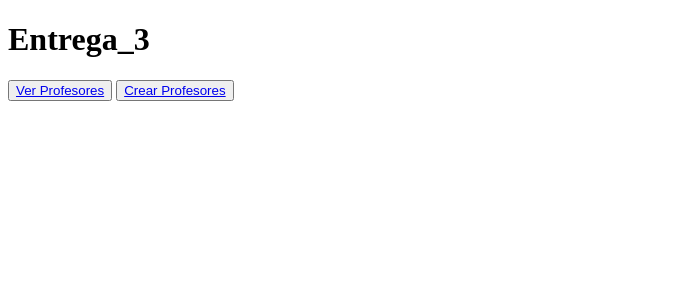
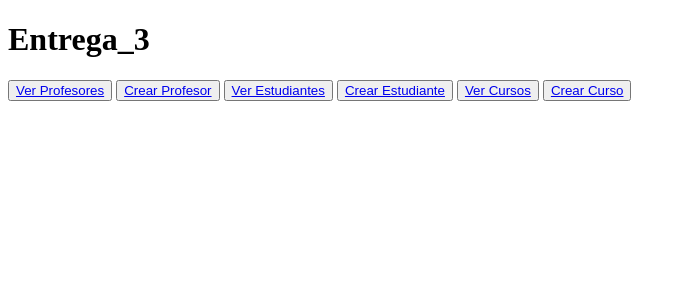
Before and after one commit to jonathan-nbustos/Pre_entrega3, a Django app: page / in a window 1280 px wide. Shown: the top 300 px of the page, without its empty margins (0-686 px from the left). Run offline with Django 5.2, Linux system fonts and the light colour scheme.

Commit message:
Fin_Entrega

```diff
--- a/Proyecto/core/templates/core/index.html
+++ b/Proyecto/core/templates/core/index.html
@@ -3,5 +3,11 @@
 {% block contenido %}
     <h1>Entrega_3</h1>
     <button><a href="{% url 'profesor_list' %}">Ver Profesores</a></button>
-    <button><a href="{% url 'profesor_create' %}">Crear Profesores</a></button>
+    <button><a href="{% url 'profesor_create' %}">Crear Profesor</a></button>
+
+    <button><a href="{% url 'estudiante_list' %}">Ver Estudiantes</a></button>
+    <button><a href="{% url 'estudiante_create' %}">Crear Estudiante</a></button>
+
+    <button><a href="{% url 'curso_list' %}">Ver Cursos</a></button>
+    <button><a href="{% url 'curso_create' %}">Crear Curso</a></button>
 {% endblock contenido %}
--- a/Proyecto/core/urls.py
+++ b/Proyecto/core/urls.py
@@ -6,4 +6,10 @@ urlpatterns = [
     path('', views.index, name="index"),
     path('profesor/list', views.profesor_list, name="profesor_list"),
     path('profesor/create', views.profesor_create, name="profesor_create"),
+
+    path('estudiante/list', views.estudiante_list, name="estudiante_list"),
+    path('estudiante/create', views.estudiante_create, name="estudiante_create"),
+
+    path('curso/list', views.curso_list, name="curso_list"),
+    path('curso/create', views.curso_create, name="curso_create"),
 ]
--- a/Proyecto/core/views.py
+++ b/Proyecto/core/views.py
@@ -23,3 +23,41 @@ def profesor_create(request):
     else:
         form = forms.ProfesorForm()
     return render(request, "core/profesor_create.html",{"form": form})
+
+
+
+
+def estudiante_list(request):
+    consulta = models.Estudiante.objects.all()
+    contexto = {"estudiantes": consulta}
+    return render(request, "core/estudiante_list.html",contexto)
+
+
+def estudiante_create(request):
+    if request.method == "POST":
+        form = forms.EstudianteForm(request.POST)
+        if form.is_valid():
+            form.save()
+            return redirect("estudiante_list")
+    else:
+        form = forms.EstudianteForm()
+    return render(request, "core/estudiante_create.html",{"form": form})
+
+
+
+
+def curso_list(request):
+    consulta = models.Curso.objects.all()
+    contexto = {"cursos": consulta}
+    return render(request, "core/curso_list.html",contexto)
+
+
+def curso_create(request):
+    if request.method == "POST":
+        form = forms.CursoForm(request.POST)
+        if form.is_valid():
+            form.save()
+            return redirect("curso_list")
+    else:
+        form = forms.CursoForm()
+    return render(request, "core/curso_create.html",{"form": form})
```
Also changed, not shown: Proyecto/core/forms.py (+11 -0 lines), Proyecto/core/templates/core/curso_create.html (added, +11 -0 lines), Proyecto/core/templates/core/curso_list.html (added, +12 -0 lines), Proyecto/core/templates/core/estudiante_create.html (added, +11 -0 lines), Proyecto/core/templates/core/estudiante_list.html (added, +13 -0 lines), Proyecto/db.sqlite3, README.md.
